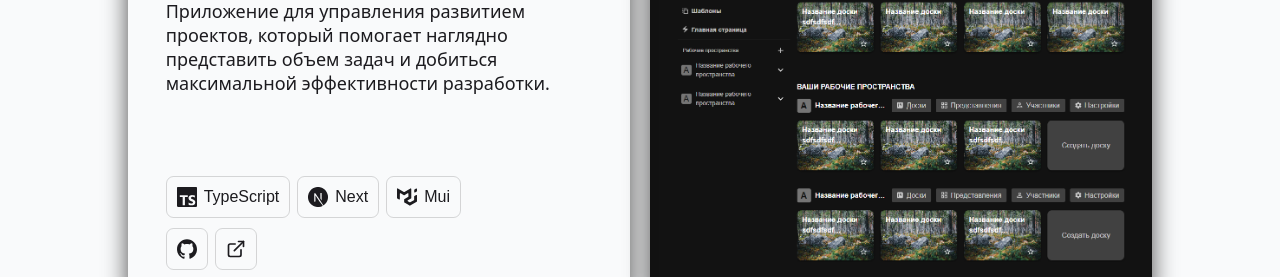
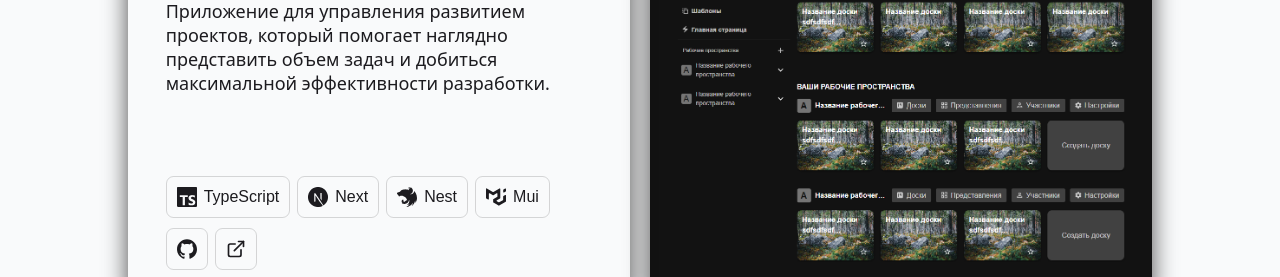
Before and after one commit to Innovavtion/portfolio, a Next.js app: page / in a window 1280 px wide. Shown: the part 1690-1967 px from the top of the page. Built offline with nearby package versions, Linux system fonts and the light colour scheme.

Commit message:
update: portfolio content

```diff
--- a/components/Section/Portfolio/Portfolio.data.tsx
+++ b/components/Section/Portfolio/Portfolio.data.tsx
@@ -9,6 +9,7 @@ import {
   SiTypescript,
   SiReact,
   SiNextdotjs,
+  SiNestjs,
   SiTailwindcss,
   SiMui,
 } from "react-icons/si";
@@ -41,6 +42,7 @@ export const PortfolioData: Array<portfolioProps> = [
     stack: [
       { text: "TypeScript", icon: <SiTypescript /> },
       { text: "Next", icon: <SiNextdotjs /> },
+      { text: "Nest", icon: <SiNestjs /> },
       { text: "Mui", icon: <SiMui /> },
     ],
     image: KanbanImage,
```
